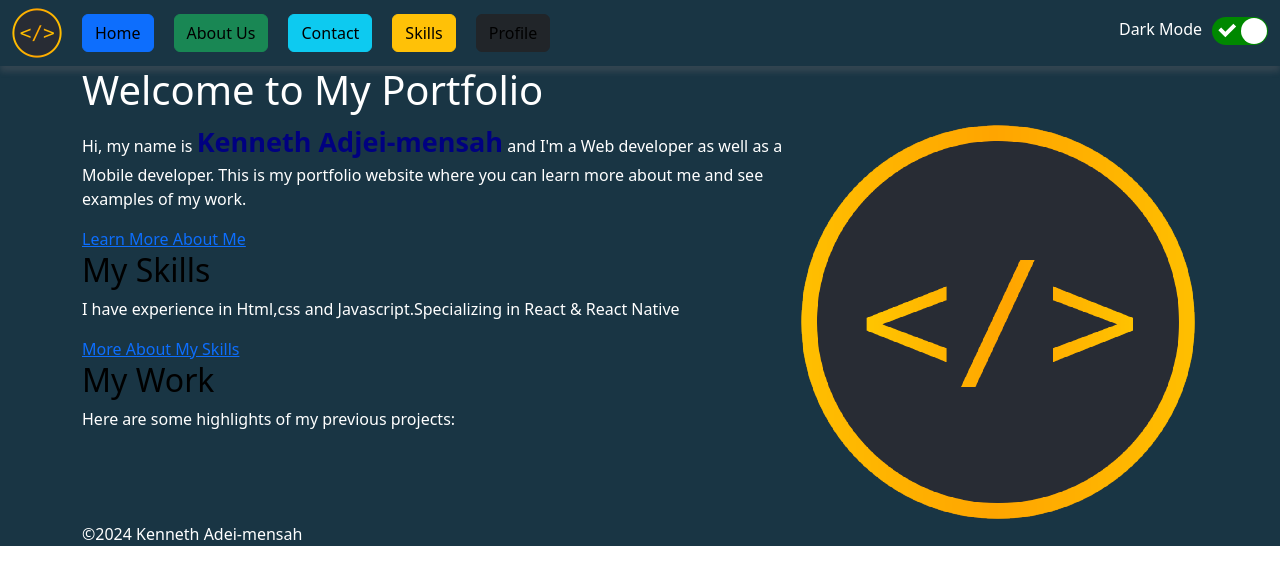
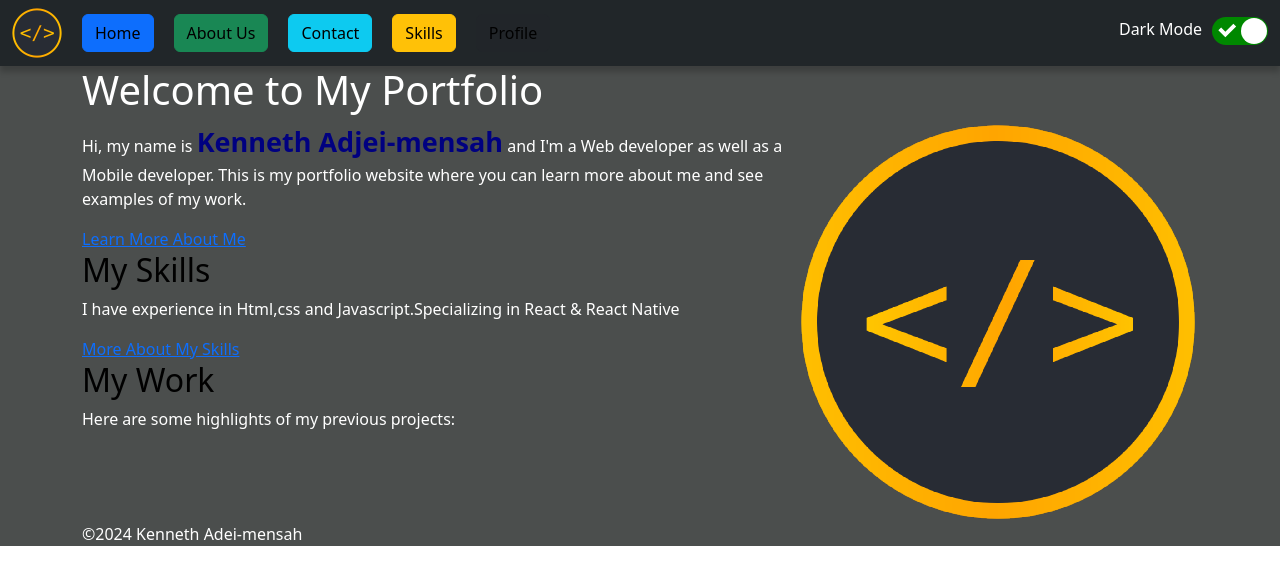
Before and after one commit to kencal20/myportfolio, a React (Create React App) app: page / in a window 1280 px wide. Shown: the top 584 px of the page. Built offline with nearby package versions, Linux system fonts and the light colour scheme.

Commit message:
update app.css

```diff
--- a/src/App.css
+++ b/src/App.css
@@ -6,7 +6,8 @@
 
 :root {
   --light_background-color: #f3ebf6;
-  --dark_background-color: rgb(25, 53, 68);
+  --dark_navbackground-color: rgb(33, 38, 41);
+  --dark_background-color:#4b4e4d;
   --dark_text-color: white;
 }
 
@@ -15,7 +16,7 @@
 }
 
 #dark {
-  background-color: rgb(25, 53, 68);
+  background-color: var(--dark_background-color);
   color: var(--dark_text-color);
 }
 
@@ -30,9 +31,7 @@
 }
 
 #dark #navbar {
-  box-shadow: 0 6px 5.62px rgba(149, 131, 131, 0.2);
-
-  width: 100%;
+  background-color: var(--dark_navbackground-color);
 }
 
 .nav_button {
```
